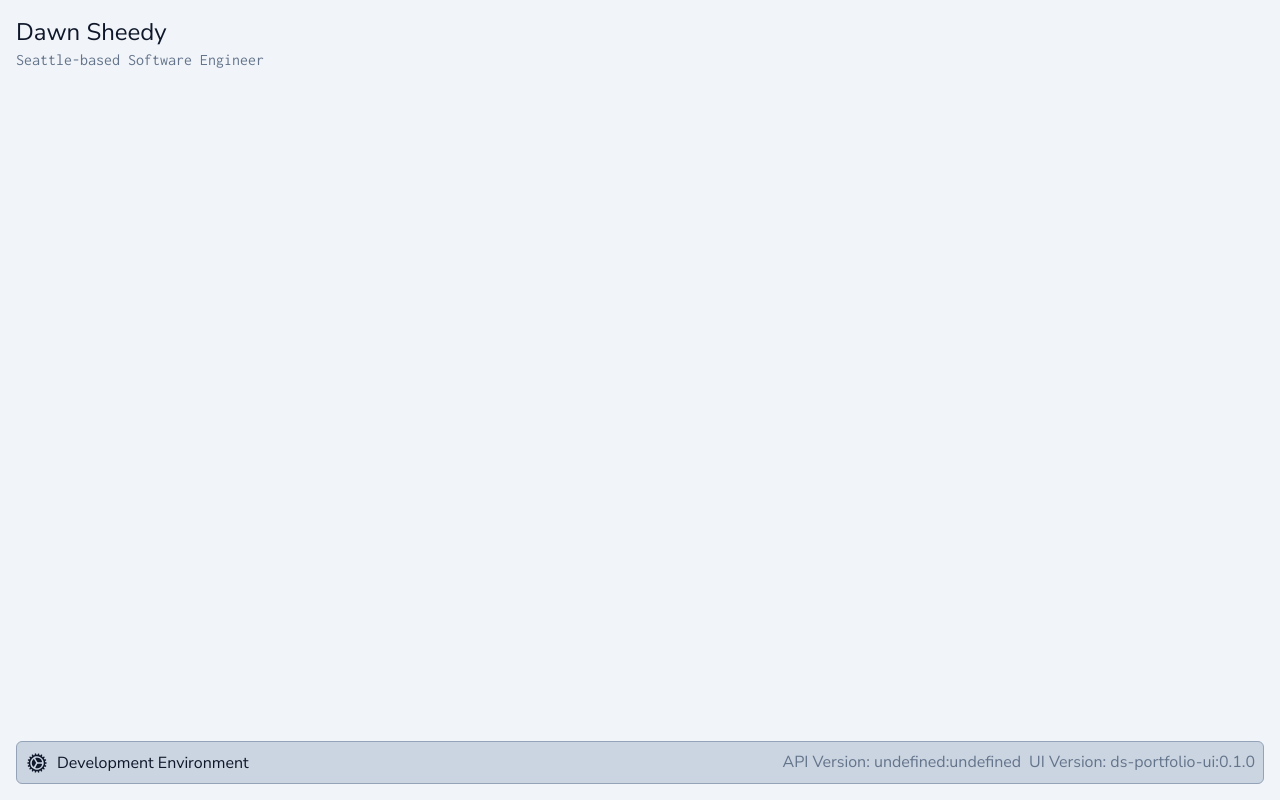
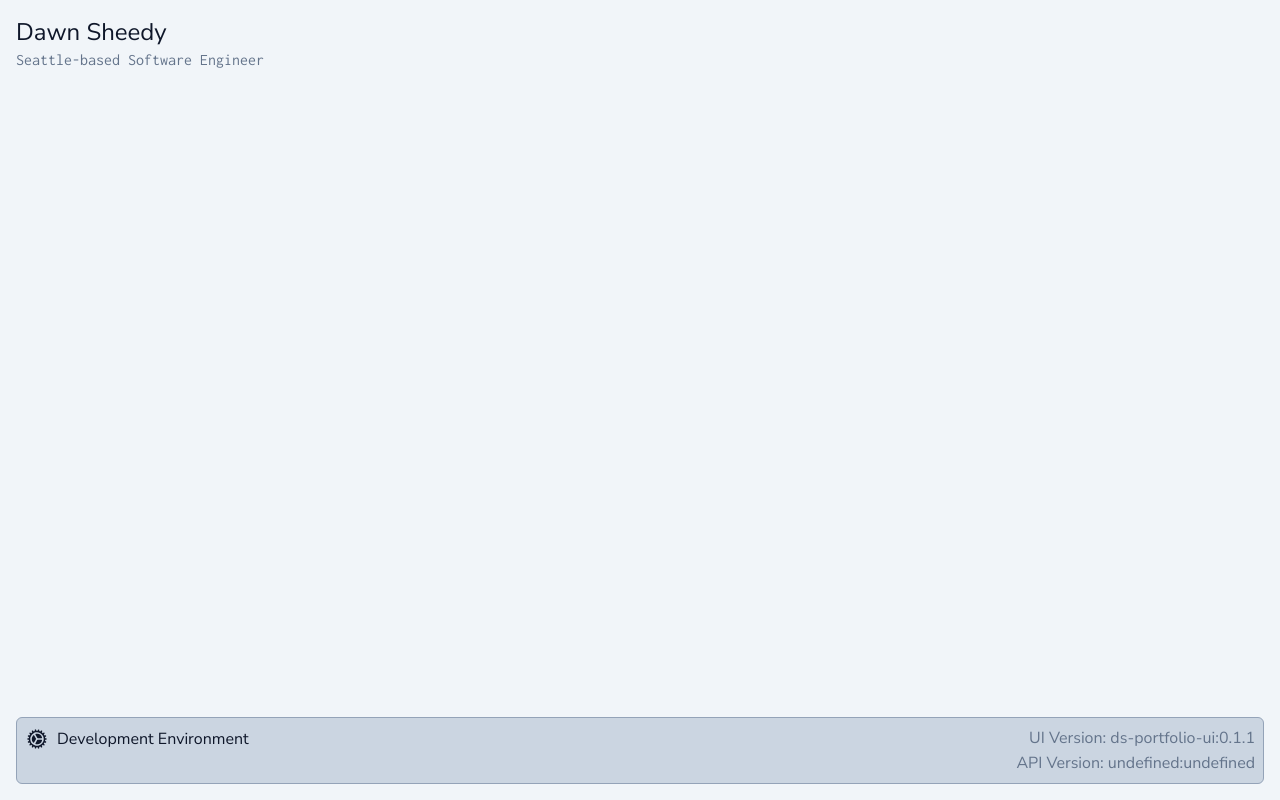
Before and after one commit to DawnSheedy/ds-portfolio-ui, a React (Create React App) app: page / in a window 1280 px wide. Built offline with nearby package versions, Linux system fonts and the light colour scheme; no server answers.

Commit message:
Make text align to right for version indicator

```diff
--- a/package.json
+++ b/package.json
@@ -1,6 +1,6 @@
 {
   "name": "ds-portfolio-ui",
-  "version": "0.1.0",
+  "version": "0.1.1",
   "private": true,
   "dependencies": {
     "@auth0/auth0-react": "^2.2.4",
--- a/src/content/EnvIndicator.tsx
+++ b/src/content/EnvIndicator.tsx
@@ -22,10 +22,10 @@ export const EnvIndicator = () => {
       <span className="align-middle">
         {env === Environment.Dev ? "Development" : "Staging"} Environment
       </span>
-      <div className="float-right align-middle dark:text-slate-400 text-slate-500 ml-2">
+      <div className="float-right text-right align-middle dark:text-slate-400 text-slate-500 ml-2 ">
         UI Version: {packageJson.name}:{packageJson.version}
       </div>
-      <div className="float-right align-middle dark:text-slate-400 text-slate-500">
+      <div className="float-righ text-right align-middle dark:text-slate-400 text-slate-500">
         API Version:{" "}
         {isLoading
           ? "Loading API Info..."
```
